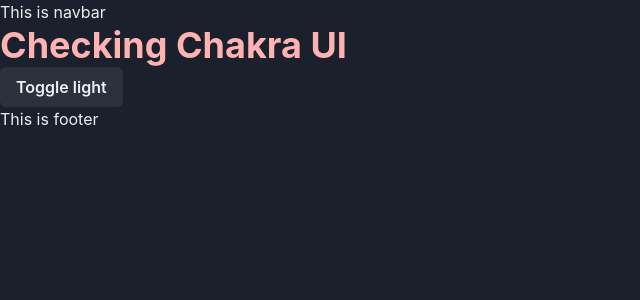
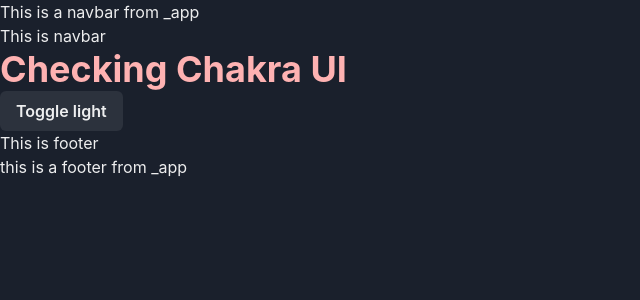
Before and after one commit to akhil-naidu/hasura-iitg, a Next.js app: page / in a window 1280 px wide. Shown: the top 300 px of the page, without its empty margins (0-640 px from the left). Built offline with nearby package versions, Linux system fonts and the light colour scheme.

Commit message:
chore: basics of _app

```diff
--- a/pages/_app.js
+++ b/pages/_app.js
@@ -4,7 +4,9 @@ import theme from '@/styles/theme';
 function MyApp({ Component, pageProps }) {
   return (
     <ChakraProvider theme={theme}>
+      This is a navbar from _app
       <Component {...pageProps} />
+      this is a footer from _app
     </ChakraProvider>
   );
 }
```
